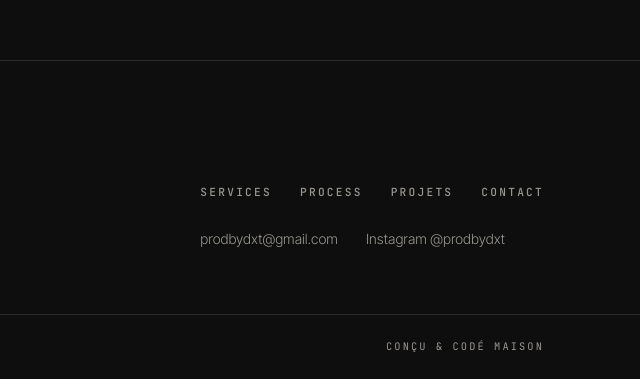
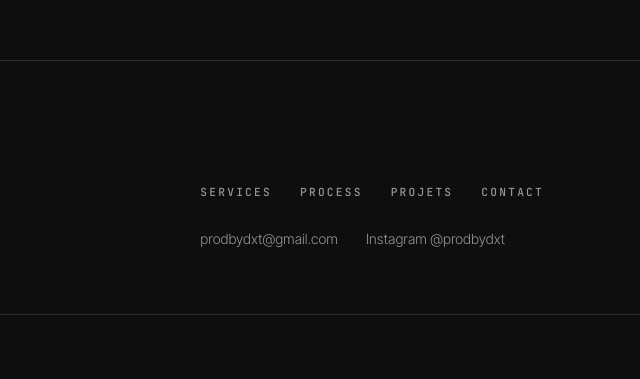
Before and after one commit to EliasDevIT/ProdByDxt, an Astro site: page / in a window 1280 px wide. Shown: the part 4725-5104 px from the top of the page, 640-1280 px from the left. Built offline with nearby package versions, Linux system fonts and the light colour scheme; Astro itself is replaced by a stand-in of ours; no server answers.

Commit message:
Retire la mention "Concu & code maison" du bas de page
Co-Authored-By: Claude Opus 5 <noreply@anthropic.com>

```diff
--- a/src/components/Footer.astro
+++ b/src/components/Footer.astro
@@ -54,13 +54,8 @@ const year = new Date().getFullYear();
   </div>
 
   <div class="border-t border-line">
-    <div
-      class="mx-auto flex w-full max-w-6xl flex-col gap-3 px-6 py-6 text-xs text-ash sm:flex-row sm:items-center sm:justify-between sm:px-8"
-    >
+    <div class="mx-auto w-full max-w-6xl px-6 py-6 text-xs text-ash sm:px-8">
       <p>© {year} {site.name}. Tous droits réservés.</p>
-      <p class="font-mono text-[0.65rem] uppercase tracking-label-tight">
-        Conçu &amp; codé maison
-      </p>
     </div>
   </div>
 </footer>
```
